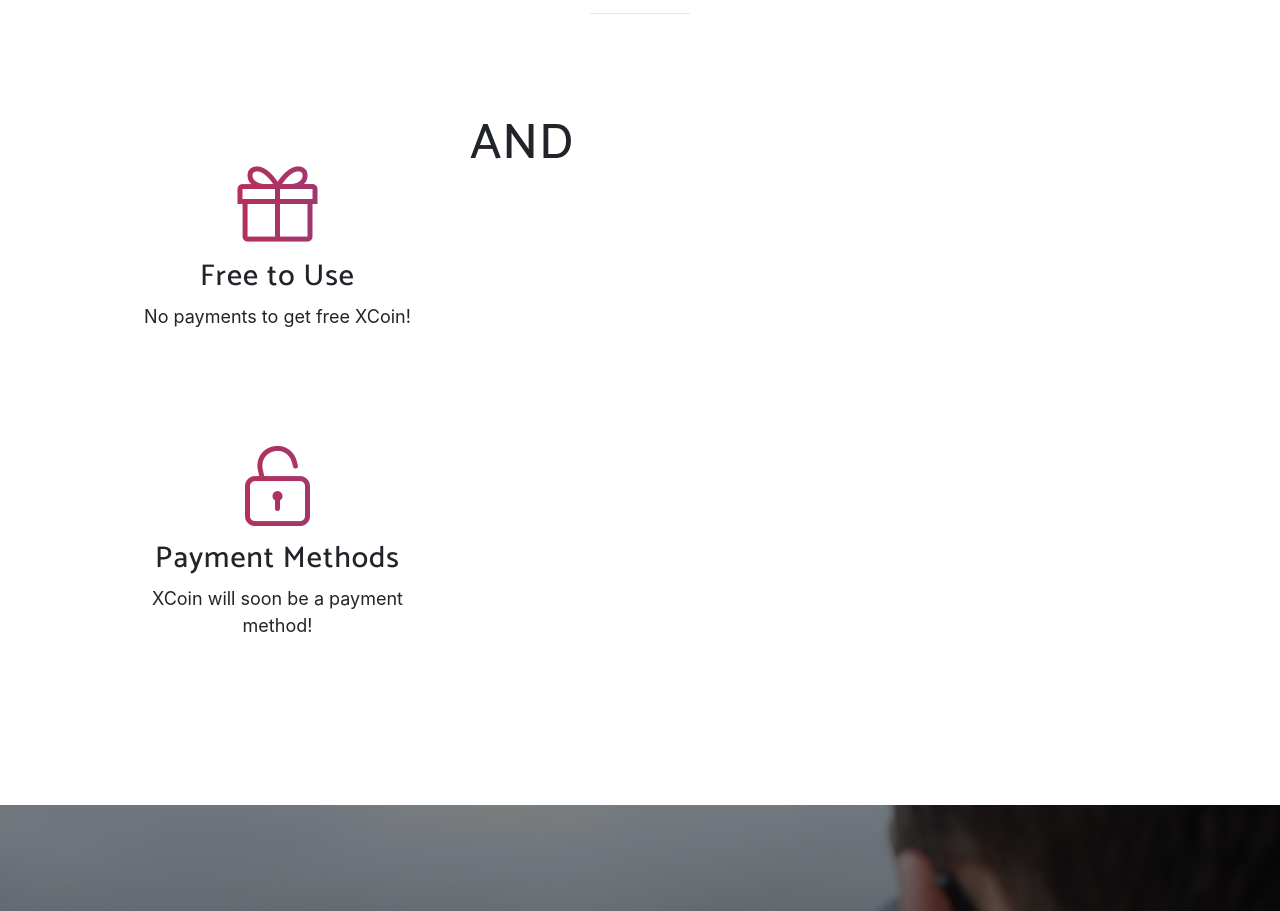
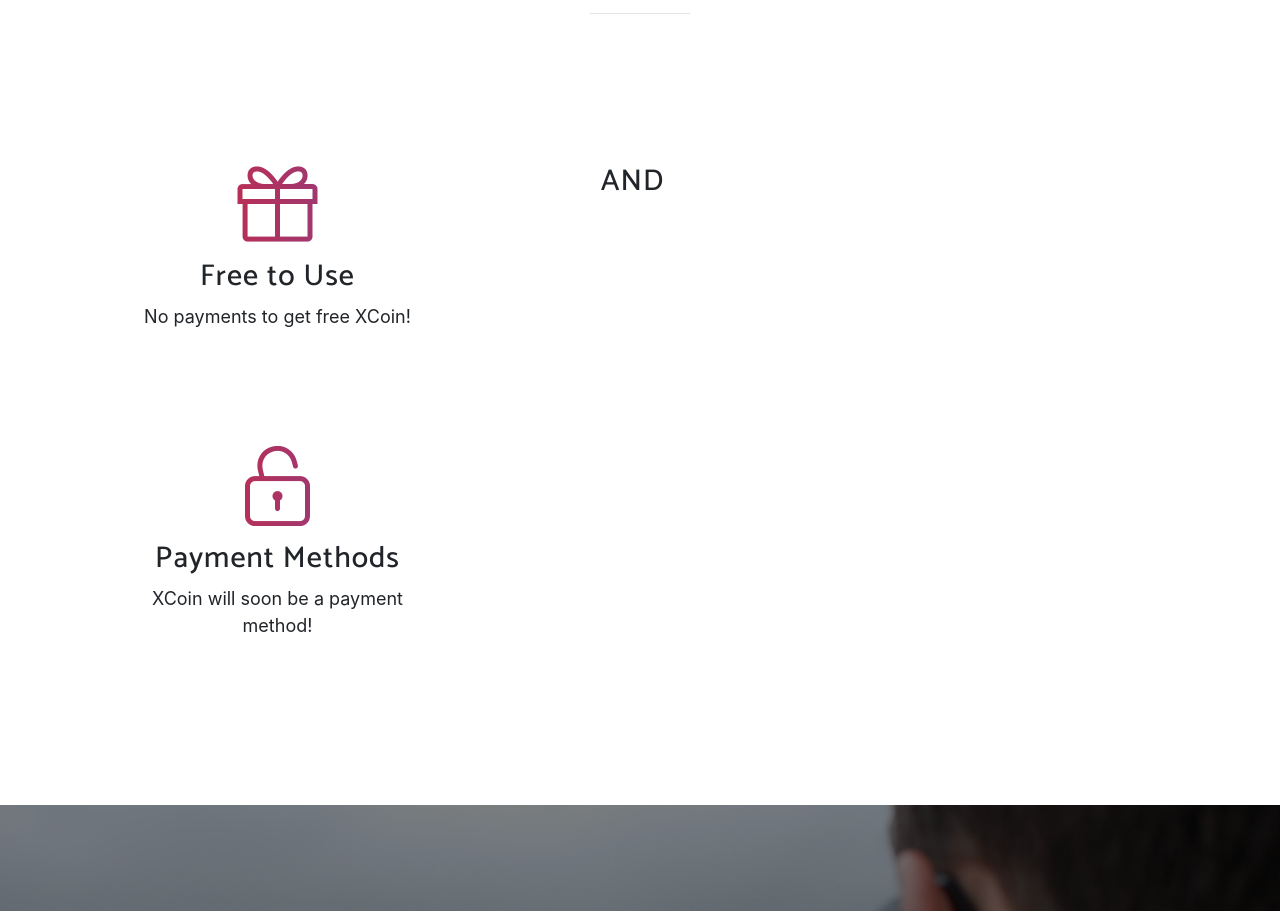
Before and after one commit to Coin-x/coin-x.github.io, a website with bundled scripts: page index.html in a window 1280 px wide. Shown: the part 1433-2344 px from the top of the page. Built offline with nearby package versions, Linux system fonts and the light colour scheme; a web font is replaced by a local one.

Commit message:
Update index.html

```diff
--- a/index.html
+++ b/index.html
@@ -83,7 +83,9 @@
                 </div>
               </div>
               <div bty="test" class="col-lg-6">
-                <h2>AND</h2>
+                <div class="feature-item">
+                  <h3>AND</h3>
+                </div>
               </div>
               <div class="col-lg-6">
                 <div class="feature-item">
```
